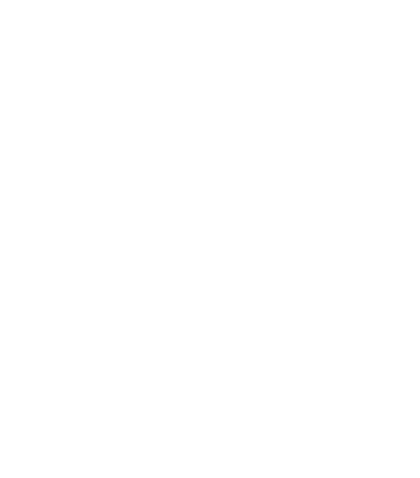
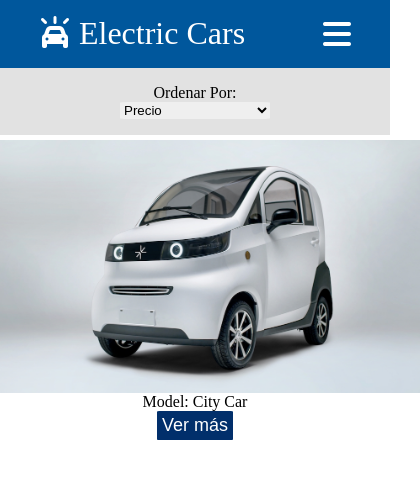
Before and after one commit to DaniBorrero/car-store, a plain HTML site: page index.html in a window 390 px wide. Shown: the whole page, 420 px wide, since content can reach past the window. Drawn offline with Linux system fonts and the light colour scheme.

Commit message:
mobile view

```diff
--- a/assets/css/style.css
+++ b/assets/css/style.css
@@ -0,0 +1,55 @@
+*{
+    padding: 0;
+    margin: 0;
+}
+
+.header {
+    background-color: #00579c;
+    height: 8vh;
+    display: flex;
+    color: #fff;
+    font-size: xx-large;
+    align-items: center;
+    justify-content: space-around;
+}
+
+.search {
+    height: 8vh;
+    background-color: #e2e2e2;
+    display: flex;
+    flex-direction: column;
+    align-items: center;
+    justify-content: center;
+}
+
+select {
+    border: #fff;
+    border-radius: 5%;
+}
+
+.card {
+    padding: 5px;
+    display: flex;
+    flex-direction: column;
+    align-items: center;
+    justify-content: center;
+}
+
+.card img {
+    height: 30vh;
+}
+
+button {
+    border: none;
+    padding: 4px;
+    color: #fff;
+    background-color: #012f6b;
+    width: 20%;
+    border-radius: 3%;
+    font-size: large;
+}
+
+button:hover {
+    background-color: #00579c;
+    cursor: pointer;
+}
--- a/index.html
+++ b/index.html
@@ -1,12 +1,43 @@
 <!DOCTYPE html>
 <html lang="en">
-<head>
-    <meta charset="UTF-8">
-    <meta name="viewport" content="width=device-width, initial-scale=1.0">
-    <link rel="stylesheet" href="./assets/css/style.css">
-    <title>Document</title>
-</head>
-<body>
+  <head>
+    <meta charset="UTF-8" />
+    <meta name="viewport" content="width=device-width, initial-scale=1.0" />
+    <link rel="stylesheet" href="./assets/css/style.css" />
+    <link
+      rel="stylesheet"
+      href="https://cdnjs.cloudflare.com/ajax/libs/font-awesome/6.5.1/css/all.min.css"
+      integrity="sha512-DTOQO9RWCH3ppGqcWaEA1BIZOC6xxalwEsw9c2QQeAIftl+Vegovlnee1c9QX4TctnWMn13TZye+giMm8e2LwA=="
+      crossorigin="anonymous"
+      referrerpolicy="no-referrer"
+    />
+    <title>Electric Card</title>
+  </head>
+  <body>
+    <div class="grid-container">
+      <div class="header">
+        <p><i class="fa-solid fa-car-on"></i> Electric Cars</p>
+        <i class="bars fa-solid fa-bars"></i>
+      </div>
 
-</body>
+      <div class="search">
+        <label>Ordenar Por: </label>
+        <select>
+            <option value="">Precio</option>
+          <option>Menor a mayor precio</option>
+          <option>Mayor a menor precio</option>
+        </select>
+      </div>
+
+      <div class="main">
+        <div class="card">
+            <img src="./assets/img/ark-zero-exterior-1.jpeg" alt="Electric card image">
+            <p>Model: City Car</p>
+            <button><p>Ver más</p></button>
+        </div>
+      </div>
+    </div>
+
+
+  </body>
 </html>
```
Also changed, not shown: assets/img/ark-zero-exterior-1.jpeg (added).
